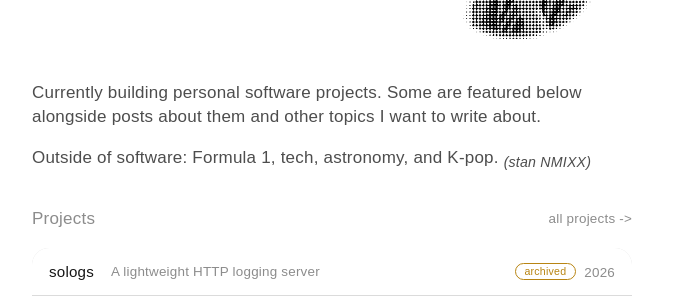
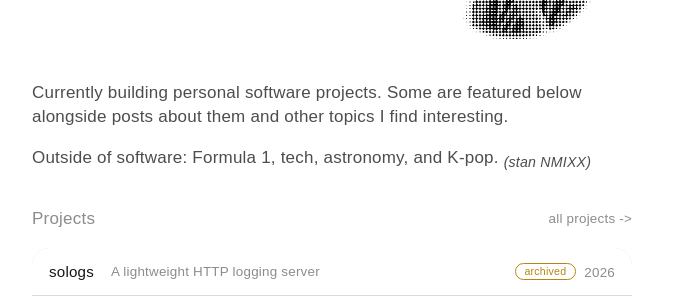
Before and after one commit to RyanVNgo/RyanVNgo.github.io, a Jekyll site: the page built from index.md, in a window 1280 px wide. Shown: the part 331-631 px from the top of the page, without its empty margins (308-984 px from the left). Built offline with Jekyll 4.4.1, drawn with Linux system fonts in a browser that asks for light colours; some web fonts are replaced.

Commit message:
Content update

```diff
--- a/index.md
+++ b/index.md
@@ -19,7 +19,7 @@ author: Ryan Ngo
 </div>
 
 Currently building personal software projects. Some are featured below
-alongside posts about them and other topics I want to write about.
+alongside posts about them and other topics I find interesting.
 
 Outside of software: Formula 1, tech, astronomy, and K-pop. <sub><i>(stan NMIXX)</i></sub>
 
```
